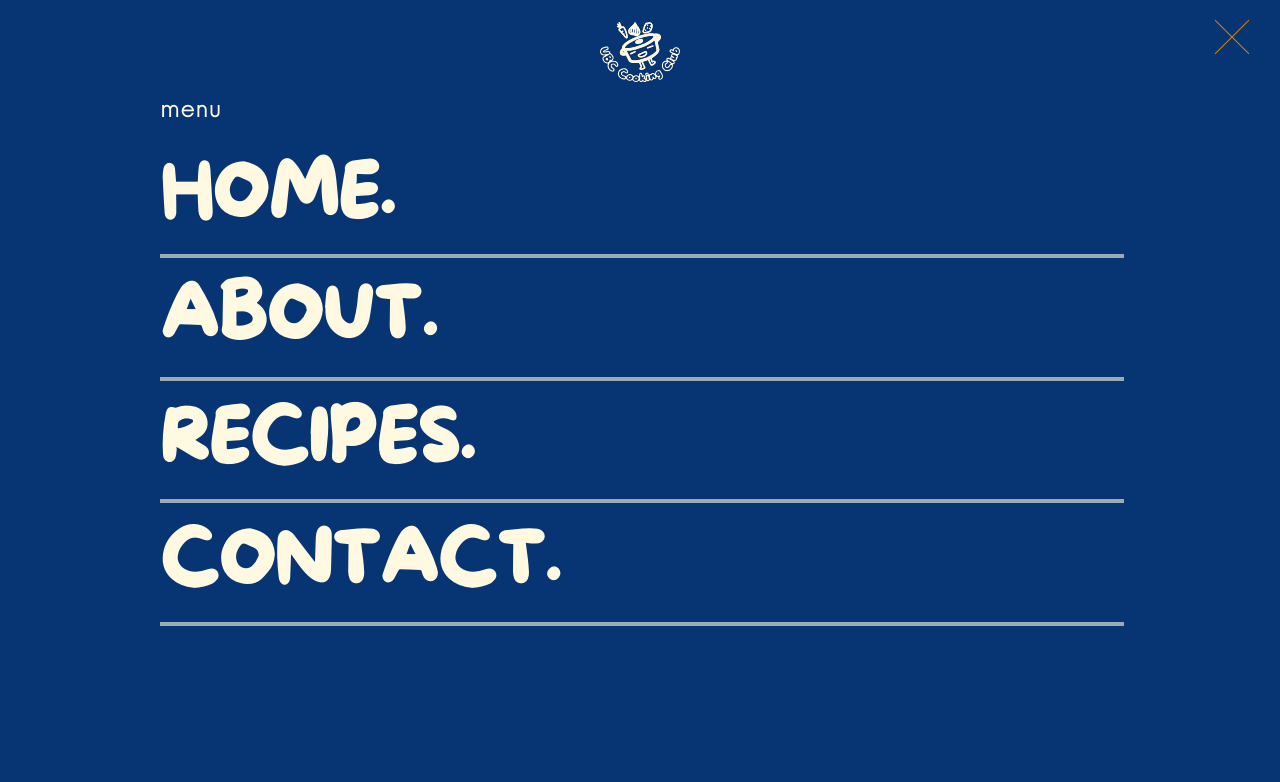
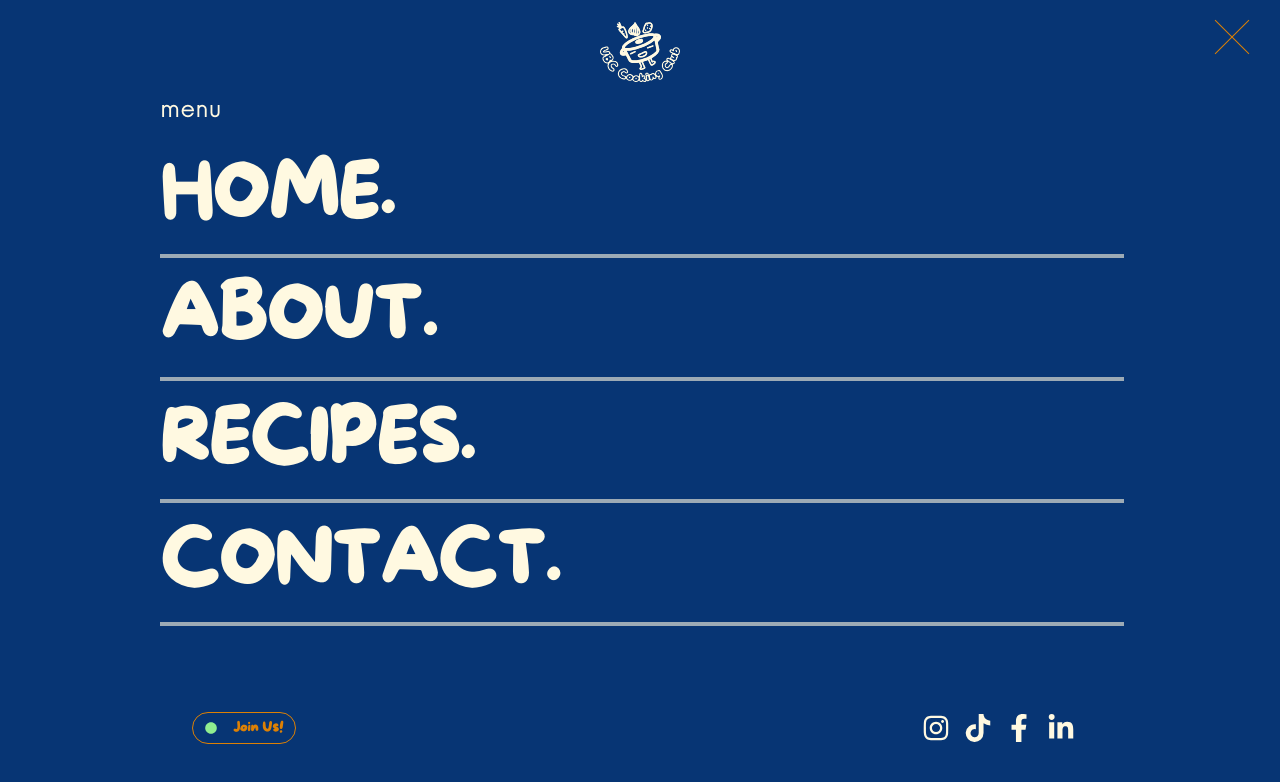
Before and after one commit to ubc-cooking/cooking-club-ubc, a Next.js app: page / in a window 1280 px wide. Both pictures are taken after a click on the button "hamburger". Shown: the top 782 px of the page. Built offline with nearby package versions, Linux system fonts and the light colour scheme.

Commit message:
feat: add socials

```diff
--- a/package.json
+++ b/package.json
@@ -9,6 +9,7 @@
     "lint": "next lint"
   },
   "dependencies": {
+    "@chakra-ui/icons": "^2.1.1",
     "@chakra-ui/react": "^2.8.2",
     "@emotion/react": "^11.13.3",
     "@emotion/styled": "^11.13.0",
--- a/src/components/Navbar/Menu.tsx
+++ b/src/components/Navbar/Menu.tsx
@@ -1,15 +1,23 @@
+import Image from "@/components/Image";
 import {
   Box,
   Center,
   Divider,
   Flex,
   Heading,
+  Icon,
   Link,
   Text,
 } from "@chakra-ui/react";
-import Image from "@/components/Image";
+import NextLink from "next/link";
+import {
+  FaFacebookF,
+  FaInstagram,
+  FaLinkedinIn,
+  FaTiktok,
+} from "react-icons/fa";
+import JoinBtn from "./JoinBtn";
 5;
-import NextLink from "next/link";
 
 export default function Menu() {
   return (
@@ -21,7 +29,7 @@ export default function Menu() {
       width={"100%"}
       zIndex={20}
       background={"primary"}
-      px={40}
+      px={{ base: 5, sm: 20, md: 40 }}
     >
       <Center>
         <Image src="/dark-logo.svg" width={20} height={20} alt="" mt={3} />
@@ -32,13 +40,55 @@ export default function Menu() {
       <Flex flexDir={"column"}>
         {["HOME.", "ABOUT.", "RECIPES.", "CONTACT."].map((link) => (
           <Link key={link} as={NextLink} href="/" my={2}>
-            <Heading color={"background"} fontSize={"7xl"} mb={4}>
+            <Heading
+              color={"background"}
+              fontSize={{ base: "5xl", md: "7xl" }}
+              mb={4}
+            >
               {link}
             </Heading>
             <Divider borderColor={"background"} borderWidth={"2px"} />
           </Link>
         ))}
       </Flex>
+      <Center>
+        <Flex
+          position={"absolute"}
+          flexDir={"row"}
+          width={{ base: "90%", sm: "70%" }}
+          bottom={"7%"}
+          justifyContent={"space-between"}
+          zIndex={500}
+        >
+          <JoinBtn />
+          <Flex
+            justifyContent={"space-evenly"}
+            alignItems={"center"}
+            width={{ base: "50%", md: "20%" }}
+          >
+            <Icon
+              as={FaInstagram}
+              boxSize={{ base: 5, md: 7 }}
+              color={"background"}
+            />
+            <Icon
+              as={FaTiktok}
+              boxSize={{ base: 5, md: 7 }}
+              color={"background"}
+            />
+            <Icon
+              as={FaFacebookF}
+              boxSize={{ base: 5, md: 7 }}
+              color={"background"}
+            />
+            <Icon
+              as={FaLinkedinIn}
+              boxSize={{ base: 5, md: 7 }}
+              color={"background"}
+            />
+          </Flex>
+        </Flex>
+      </Center>
     </Box>
   );
 }
```
Also changed, not shown: 1 other file (tests, documents, lock files or other folders).
